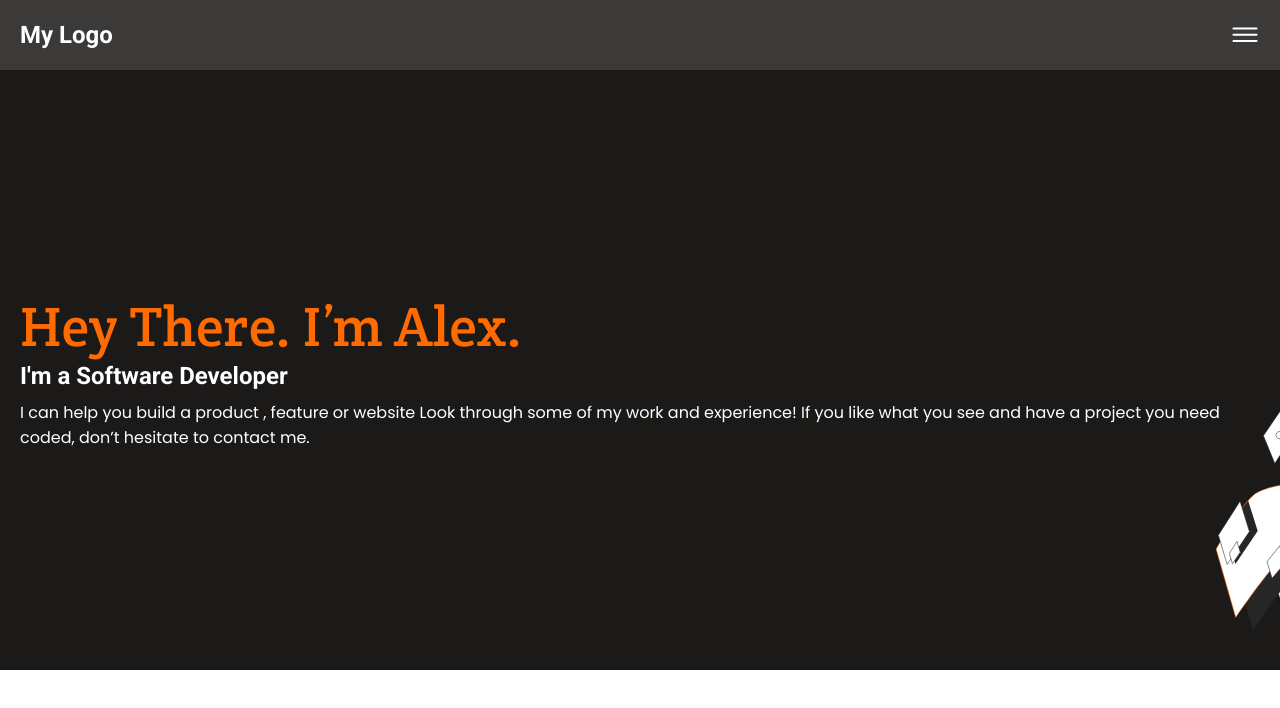
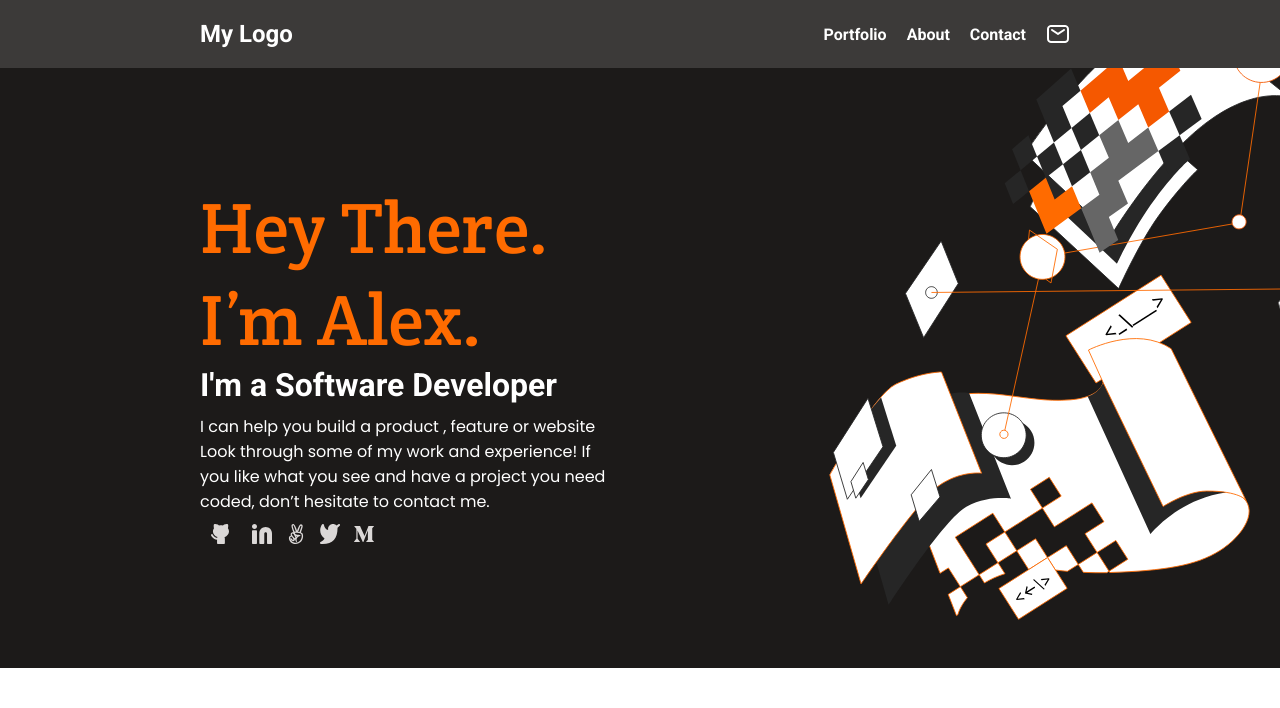
Before and after one commit to jacobrees/Microverse-Portfolio, a website: page index.html in a window 1280 px wide. Drawn offline with Linux system fonts and the light colour scheme.

Commit message:
Complete headline section, make site responsive with 1 breakpoint

```diff
--- a/index.html
+++ b/index.html
@@ -14,24 +14,38 @@
   </head>
   <body>
     <nav class="navbar">
+        <div class="navbar-wrapper">
             <h2 class="navbar-logo">My Logo</h2>
             <div class="nav-links">
+              <a class="nav-link" href="#">Portfolio</a>
+              <a class="nav-link" href="#">About</a>
+              <a class="nav-link" href="#">Contact</a>
+              <a class="nav-link"href="#"><img src="imgs/mail.svg" alt="Mail Link"></a>
               <img
                 class="hamburger-menu"
                 src="imgs/hamburger.svg"
                 alt="Hamburger Menu"
               />
             </div>
+        </div>
+
     </nav>
     <section class="headline-section">
       <div class="headline-section-wrapper">
-        <h1 class="headline-title">Hey There. I’m Alex.</h1>
+        <h1 class="headline-title">Hey There.<br>I’m Alex.</h1>
         <p class="headline-software-developer">I'm a Software Developer</p>
         <p class="headline-description">
           I can help you build a product , feature or website Look through some
           of my work and experience! If you like what you see and have a project
           you need coded, don’t hesitate to contact me.
         </p>
+        <div class="headline-links">
+            <a class="headline-link" href="#"><img class="headline-link-img" src="imgs/github.svg" alt="GitHub Link"></a>
+            <a class="headline-link" href="#"><img class="headline-link-img" src="imgs/linkedin.svg" alt="Linkedin Link"></a>
+            <a class="headline-link" href="#"><img class="headline-link-img" src="imgs/angelist.svg" alt="Angelist Link"></a>
+            <a class="headline-link" href="#"><img class="headline-link-img" src="imgs/twitter.svg" alt="Twitter Link"></a>
+            <a class="headline-link" href="#"><img class="headline-link-img" src="imgs/medium.svg" alt="Medium Link"></a>
+        </div>
       </div>
       <img class="headline-illustration" src="imgs/illustration.svg" alt="illustration">
     </section>
--- a/styles.css
+++ b/styles.css
@@ -5,16 +5,24 @@
 }
 
 .navbar {
+  background-color: #3c3a39;
+  padding: 20px;
+}
+
+.navbar-wrapper {
+  width: 100%;
   display: flex;
   justify-content: space-between;
   align-items: center;
-  background-color: #3c3a39;
-  padding: 20px;
 }
 
 .navbar-logo {
   color: white;
   font-family: "Roboto", sans-serif;
+}
+
+.nav-link {
+  display: none;
 }
 
 .hamburger-menu {
@@ -66,5 +74,57 @@
   rotate: -17deg;
 }
 
+.headline-links {
+  display: flex;
+  align-items: center;
+}
+
+.headline-link {
+  margin-right: 10px;
+}
+
 @media only screen and (min-width: 768px) {
+  .navbar {
+    padding: 20px 200px;
+  }
+
+  .hamburger-menu {
+    display: none;
+  }
+
+  .nav-links {
+    display: flex;
+    justify-content: space-between;
+    align-items: center;
+  }
+
+  .nav-link {
+    color: white;
+    font-family: "Roboto", sans-serif;
+    text-decoration: none;
+    margin: 0 10px;
+    display: inline-block;
+  }
+
+  .headline-section {
+    justify-content: flex-start;
+  }
+
+  .headline-section-wrapper {
+    width: 50%;
+    padding-left: 200px;
+  }
+
+  .headline-title {
+    font-size: 72px;
+  }
+
+  .headline-software-developer {
+    font-size: 32px;
+  }
+
+  .headline-illustration {
+    right: -100px;
+    width: 600px;
+  }
 }
```
Also changed, not shown: imgs/angelist.svg (added), imgs/github.svg (added), imgs/linkedin.svg (added), imgs/mail.svg (added), imgs/medium.svg (added), imgs/twitter.svg (added). Lines whose indentation alone changed are shown as unchanged.
